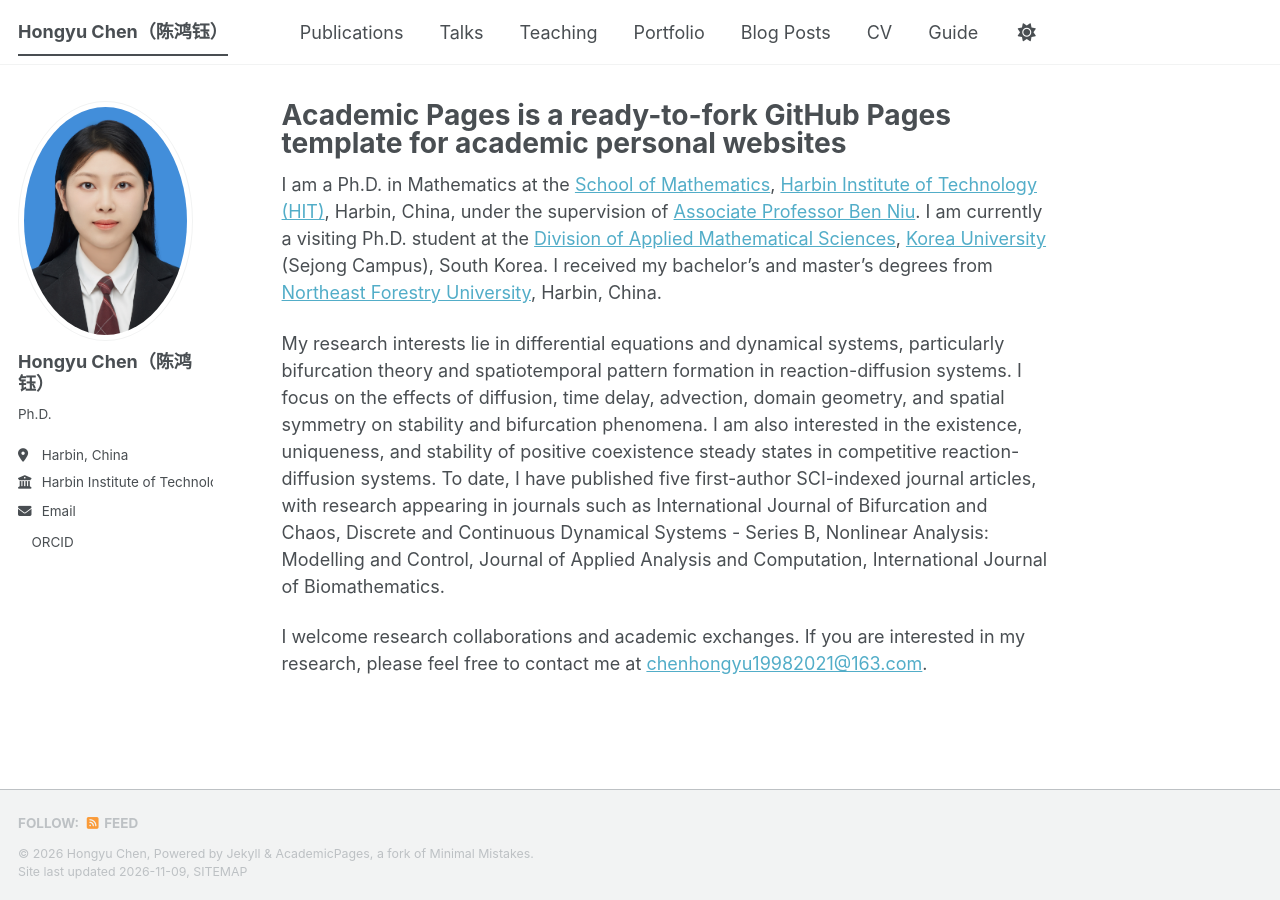
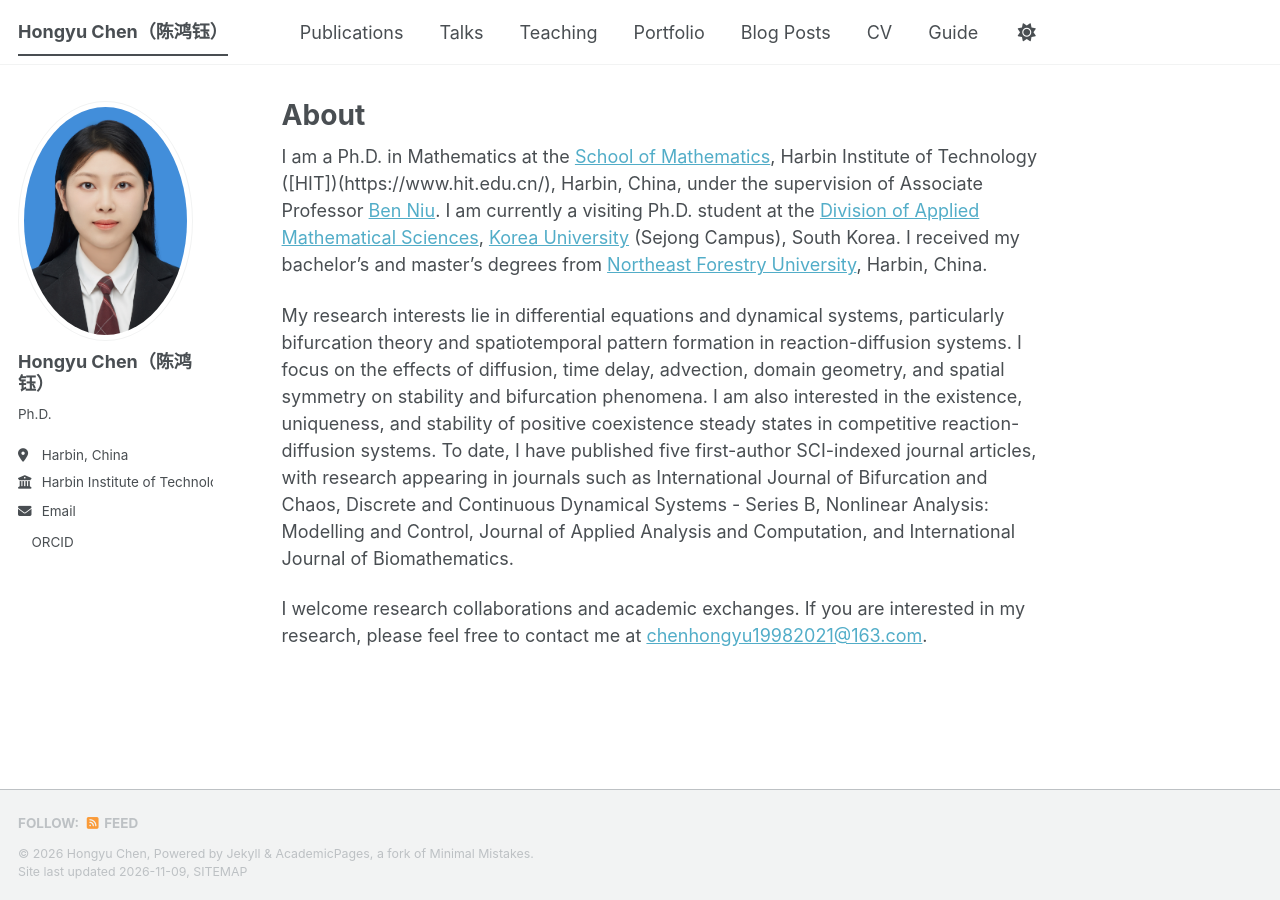
Before and after one commit to HongyuChen26/HongyuChen26.github.io, a Jekyll site: the page built from _pages/about.md, in a window 1280 px wide. Built offline with Jekyll 4.4.1, drawn with Linux system fonts in a browser that asks for light colours; a script bundle is joined from its source files by our own code; a style sheet for code colours, icons or effects is not loaded.

Commit message:
Update about.md

```diff
--- a/_pages/about.md
+++ b/_pages/about.md
@@ -1,14 +1,14 @@
 ---
 permalink: /
-title: "Academic Pages is a ready-to-fork GitHub Pages template for academic personal websites"
+title: "About"
 author_profile: true
 redirect_from:
   - /about/
   - /about.html
 ---
 
-I am a Ph.D. in Mathematics at the [School of Mathematics](https://mathen.hit.edu.cn/), [Harbin Institute of Technology (HIT)](https://www.hit.edu.cn/), Harbin, China, under the supervision of [Associate Professor Ben Niu](https://homepage.hit.edu.cn/niuben). I am currently a visiting Ph.D. student at the [Division of Applied Mathematical Sciences](https://sfa.korea.ac.kr/eng/10287/subview.do), [Korea University](https://www.korea.ac.kr/) (Sejong Campus), South Korea. I received my bachelor's and master's degrees from [Northeast Forestry University](https://en.nefu.edu.cn/), Harbin, China.
+I am a Ph.D. in Mathematics at the [School of Mathematics](https://math.hit.edu.cn/), Harbin Institute of Technology ([HIT])(https://www.hit.edu.cn/), Harbin, China, under the supervision of Associate Professor [Ben Niu](https://homepage.hit.edu.cn/niuben). I am currently a visiting Ph.D. student at the [Division of Applied Mathematical Sciences](https://sfa.korea.ac.kr/eng/10287/subview.do), [Korea University](https://www.korea.ac.kr/) (Sejong Campus), South Korea. I received my bachelor's and master's degrees from [Northeast Forestry University](https://www.nefu.edu.cn/), Harbin, China.
 
-My research interests lie in differential equations and dynamical systems, particularly bifurcation theory and spatiotemporal pattern formation in reaction-diffusion systems. I focus on the effects of diffusion, time delay, advection, domain geometry, and spatial symmetry on stability and bifurcation phenomena. I am also interested in the existence, uniqueness, and stability of positive coexistence steady states in competitive reaction-diffusion systems. To date, I have published five first-author SCI-indexed journal articles, with research appearing in journals such as International Journal of Bifurcation and Chaos, Discrete and Continuous Dynamical Systems - Series B, Nonlinear Analysis: Modelling and Control, Journal of Applied Analysis and Computation, International Journal of Biomathematics.
+My research interests lie in differential equations and dynamical systems, particularly bifurcation theory and spatiotemporal pattern formation in reaction-diffusion systems. I focus on the effects of diffusion, time delay, advection, domain geometry, and spatial symmetry on stability and bifurcation phenomena. I am also interested in the existence, uniqueness, and stability of positive coexistence steady states in competitive reaction-diffusion systems. To date, I have published five first-author SCI-indexed journal articles, with research appearing in journals such as International Journal of Bifurcation and Chaos, Discrete and Continuous Dynamical Systems - Series B, Nonlinear Analysis: Modelling and Control, Journal of Applied Analysis and Computation, and International Journal of Biomathematics.
 
 I welcome research collaborations and academic exchanges. If you are interested in my research, please feel free to contact me at [chenhongyu19982021@163.com](mailto:chenhongyu19982021@163.com).
```
